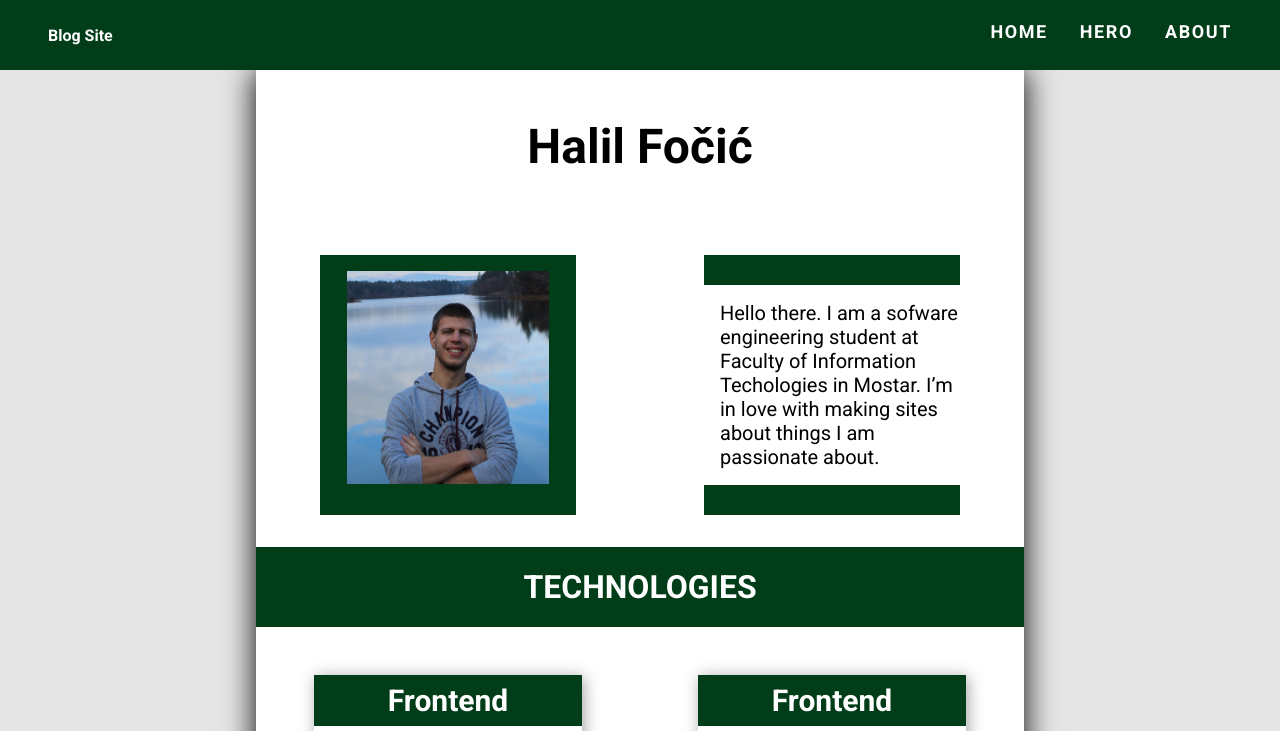
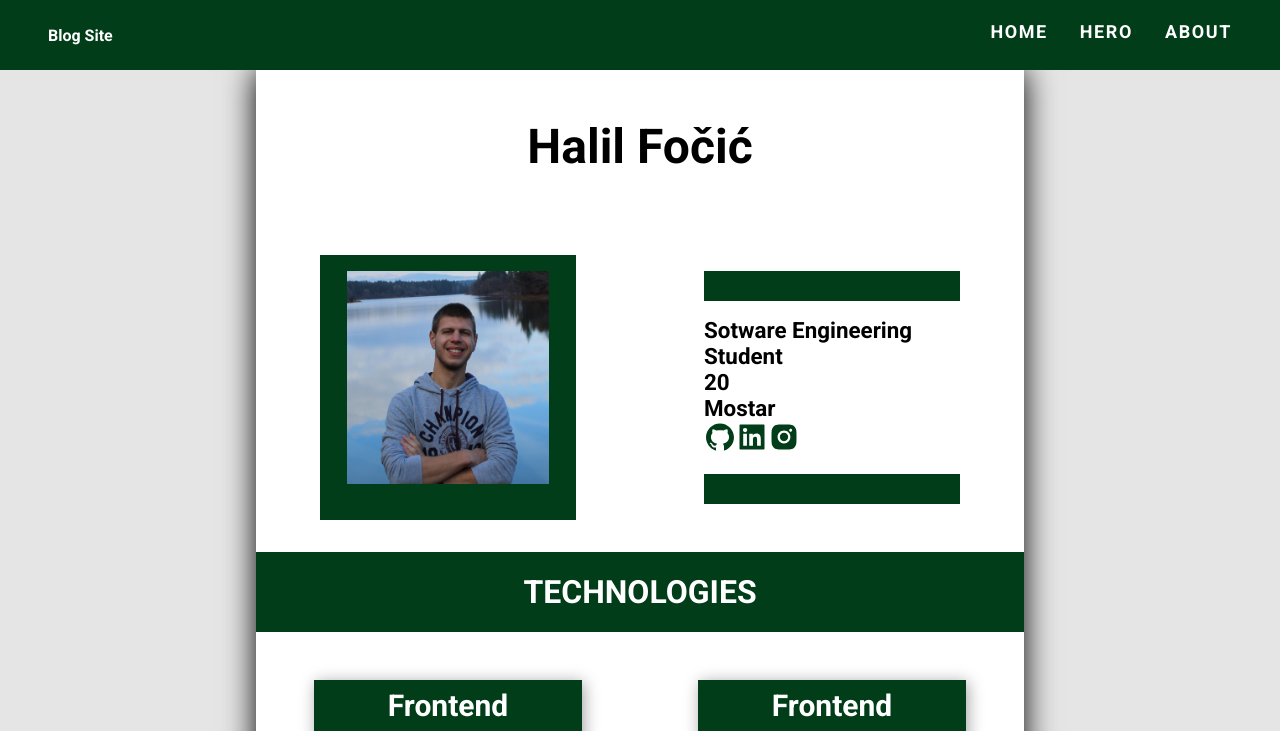
Before and after one commit to HalilFocic/Blog-MERN, a React (Create React App) app in the folder frontend/: page /about in a window 1280 px wide. Shown: the top 731 px of the page. Built offline with nearby package versions, Linux system fonts and the light colour scheme.

Commit message:
Social Icons added

```diff
--- a/frontend/src/About.css
+++ b/frontend/src/About.css
@@ -34,20 +34,26 @@
   background: #003d18;
   width: 100%;
   height: 30px;
+  margin-top: 1rem;
+  margin-bottom: 1rem;
 }
 .profile-text {
   box-sizing: border-box;
   width: 40%;
+  font-weight: bolder;
+  font-size: 1.4rem;
 }
 .profile-pic {
   margin: auto;
   width: 90%;
 }
+.profile-icon {
+  font-size: 2rem;
+  color: #003d18;
+}
 .profile-text p {
   padding-left: 1rem;
   font-size: 20px;
-  margin-top: 1rem;
-  margin-bottom: 1rem;
 }
 .technologies {
   background: #003d18;
--- a/frontend/src/About.js
+++ b/frontend/src/About.js
@@ -2,7 +2,7 @@ import React, { useState } from "react";
 import "./About.css";
 import profilePicture from "./profilepicture.jpg";
 import { useGlobalContext } from "./context";
-import { HiLocationMarker } from "react-icons/hi";
+import { AiFillLinkedin, AiFillGithub, AiFillInstagram } from "react-icons/ai";
 import reactPic from "./images/react_green.png";
 import cssPic from "./images/css_green.png";
 import htmlPic from "./images/html_green.png";
@@ -48,11 +48,20 @@ const About = () => {
         </div>
         <div className="profile-text">
           <div className="green-rectangle"></div>
-          <p>
-            Hello there. I am a sofware engineering student at Faculty of
-            Information Techologies in Mostar. I’m in love with making sites
-            about things I am passionate about.
-          </p>
+          <div className="profile-row">Sotware Engineering Student</div>
+          <div className="profile-row">20</div>
+          <div className="profile-row">Mostar</div>
+          <div className="profile-row">
+            <a href="https://github.com/HalilFocic">
+              <AiFillGithub className="profile-icon" />
+            </a>
+            <a href="https://www.linkedin.com/feed/">
+              <AiFillLinkedin className="profile-icon" />
+            </a>
+            <a href="https://www.instagram.com/halil.focic/">
+              <AiFillInstagram className="profile-icon" />
+            </a>
+          </div>
           <div className="green-rectangle"></div>
         </div>
       </div>
@@ -60,15 +69,15 @@ const About = () => {
       <div className="technologies-container">
         <div className="techno-card">
           <div className="techno-title">Frontend</div>
-          <img src={htmlPic} alt="HTML Picture" className="tech-icon" />
-          <img src={cssPic} alt="CSS Picture" className="tech-icon" />
-          <img src={reactPic} alt="ReactPicture" className="tech-icon" />
+          <img src={htmlPic} alt="HTML " className="tech-icon" />
+          <img src={cssPic} alt="CSS " className="tech-icon" />
+          <img src={reactPic} alt="" className="tech-icon" />
         </div>
         <div className="techno-card">
           <div className="techno-title">Frontend</div>
-          <img src={nodePic} alt="HTML Picture" className="tech-icon" />
-          <img src={expressPic} alt="CSS Picture" className="tech-icon" />
-          <img src={mongoPic} alt="ReactPicture" className="tech-icon" />
+          <img src={nodePic} alt="Node " className="tech-icon" />
+          <img src={expressPic} alt="Express " className="tech-icon" />
+          <img src={mongoPic} alt="Mongo" className="tech-icon" />
         </div>
       </div>
       <div className="contact-me">
--- a/frontend/src/Navbar.css
+++ b/frontend/src/Navbar.css
@@ -48,8 +48,9 @@
   color: white;
 }
 .nav-item:hover {
-  background: royalblue;
+  background: black;
 }
+
 /*
 
 @media only screen and (max-width: 600px) {
```
Also changed, not shown: 1 other file (tests, documents, lock files or other folders).
